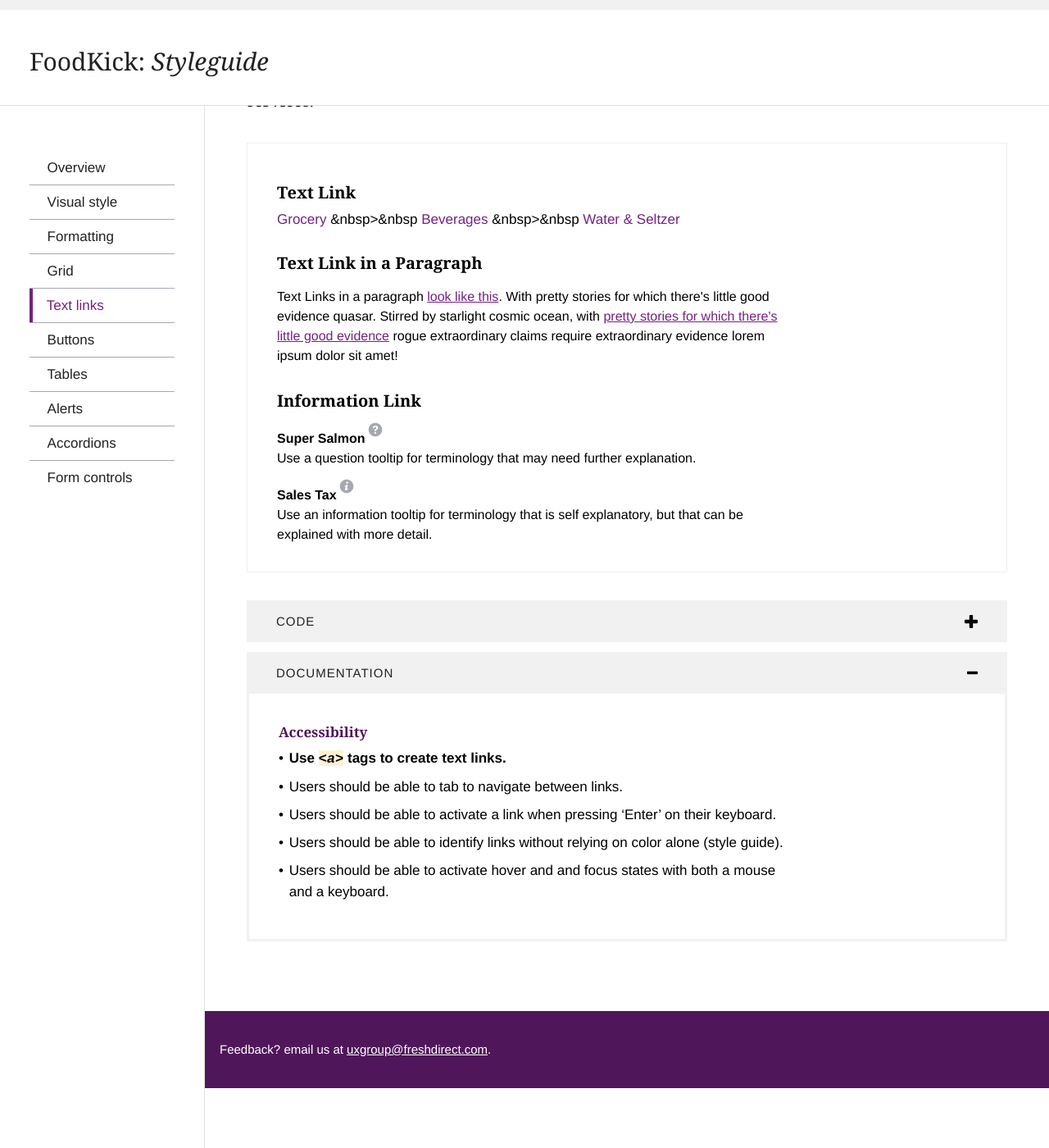
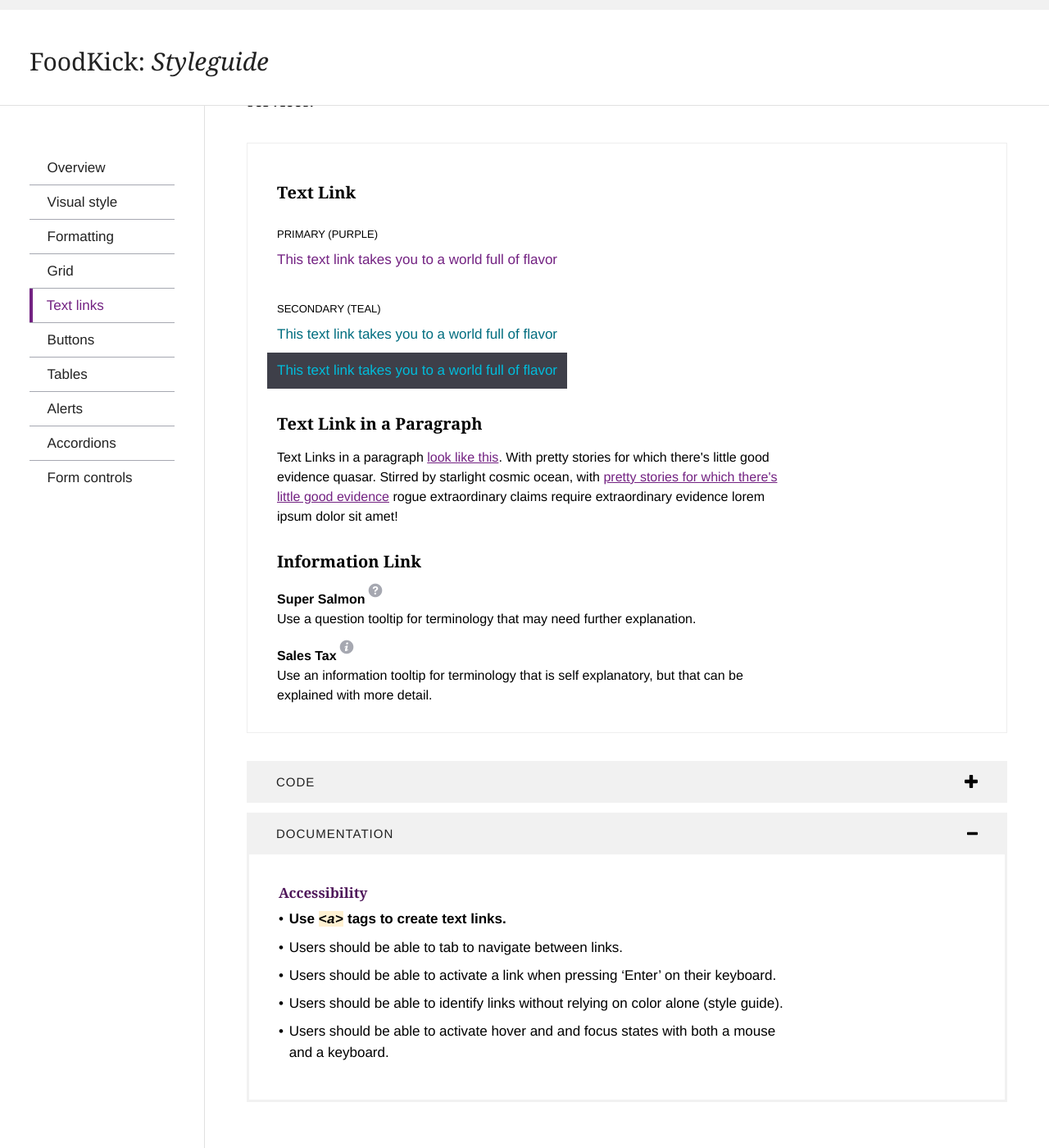
Before and after one commit to foodkick/foodkick.github.io, a Jekyll site: the page built from _elements/text-links.md, in a window 1280 px wide and 1400 px high, scrolled down 216 px. Shown: the whole window at 82% size. Built offline with Jekyll 4.4.1, drawn with Linux system fonts in a browser that asks for light colours; Markdown is read by kramdown in place of the engine named in the settings; before the commit the page ends 1543 px from its top, so only the background shows below that.

Commit message:
Added secondary text link color, with both light and dark bgs

```diff
--- a/_elements/text-links.md
+++ b/_elements/text-links.md
@@ -8,7 +8,14 @@ lead: Text Links are used to trigger actions or lead users through the site. The
 <div class="preview">
 
   <h3>Text Link</h3>
-  <div><a class="fd-link" href="#">Grocery</a> &nbsp>&nbsp <a class="fd-link" href="#">Beverages</a> &nbsp>&nbsp <a class="fd-link" href="#">Water & Seltzer</a></div>
+
+  <h6 class="zero-margin-bottom">Primary (Purple)</h6>
+  <div class="link_wrapper"><a class="fk-link-purple" href="#">This text link takes you to a world full of flavor</a></div>
+
+  <h6 class="zero-margin-bottom">Secondary (Teal)</h6>
+  <div class="link_wrapper"><a class="fk-link-blue-dark" href="#">This text link takes you to a world full of flavor</a></div>
+
+  <div class="link_wrapper dark"><a class="fk-link-blue-light" href="#">This text link takes you to a world full of flavor</a></div>
 
   <h3>Text Link in a Paragraph</h3>
   <p class="example">Text Links in a paragraph <a class="fd-link" href="#">look like this</a>. With pretty stories for which there's little good evidence quasar. Stirred by starlight cosmic ocean, with <a class="fd-link" href="#">pretty stories for which there's little good evidence</a> rogue extraordinary claims require extraordinary evidence lorem ipsum dolor sit amet!</p>
--- a/assets/_scss/elements/_typography.scss
+++ b/assets/_scss/elements/_typography.scss
@@ -25,6 +25,16 @@ a {
     color: $color-primary-lightest;
     text-decoration: underline;
     outline: 0;
+  }
+  &.fk-link-blue-light{
+    color: $color-secondary-lightest;
+  }
+  &.fk-link-blue-dark{
+    color: $color-secondary-darker;
+
+    &:hover{
+      color: $color-secondary;
+    }
   }
 
   // &:visited {
--- a/assets/css/styleguide.scss
+++ b/assets/css/styleguide.scss
@@ -1041,6 +1041,18 @@ $font-light: 300;
 
 /* Style Additions */
 
+.link_wrapper{
+  clear: both;
+  display: table;
+  margin-left: -1rem;
+  padding: 1rem 1rem;
+}
+
+.link_wrapper.dark{
+  color: white;
+  background-color: $color-gray-darker;
+}
+
 .code-editorial{
   display: block;
   background: #f0f0f0;
@@ -1101,6 +1113,9 @@ p.em-grey-bg{
 }
 .preview h6{
   margin: 30px 0 15px 0;
+  &.zero-margin-bottom{
+  margin-bottom: 0;
+}
 }
 .preview.buttons button{
   margin: 10px;
@@ -1275,6 +1290,7 @@ a.tooltip-small.info:hover:before{
   }
 }
 
+
 // Font Formatting Styles .font-example
 
 .font-example{
```
